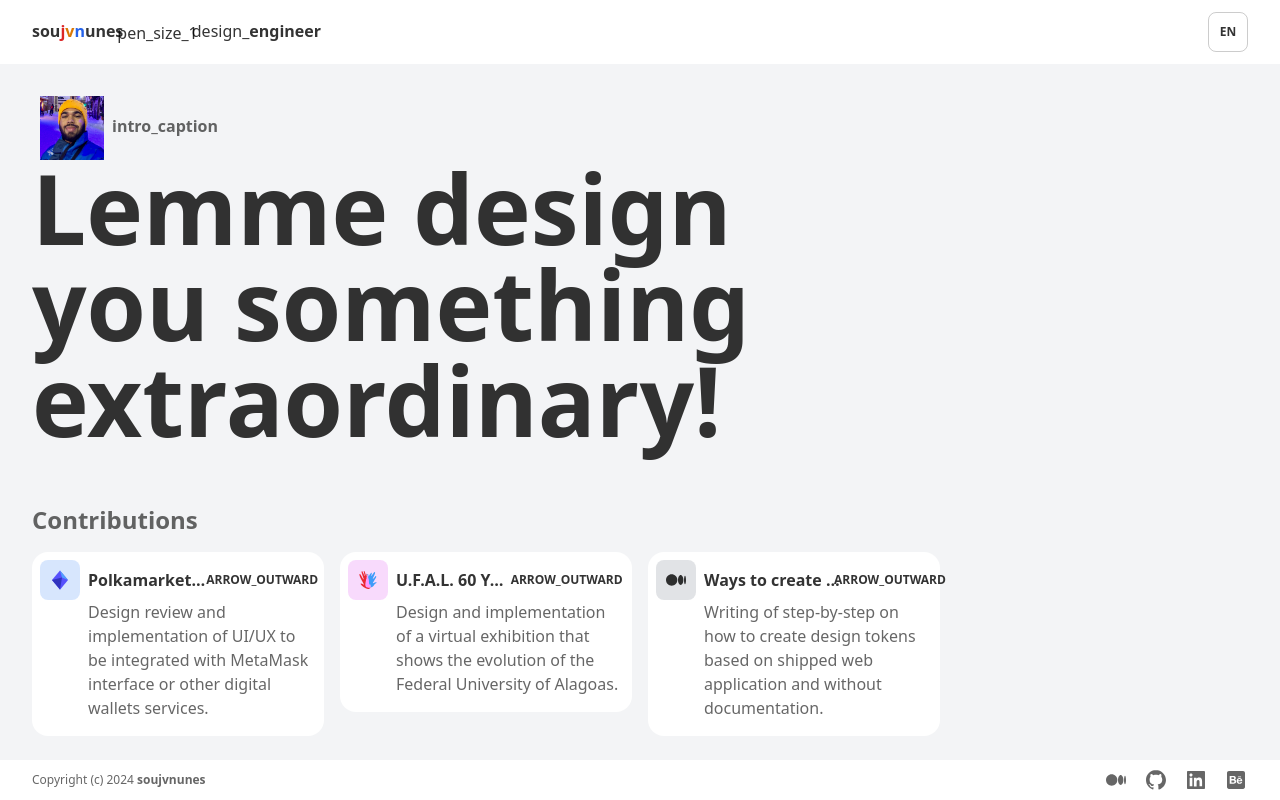
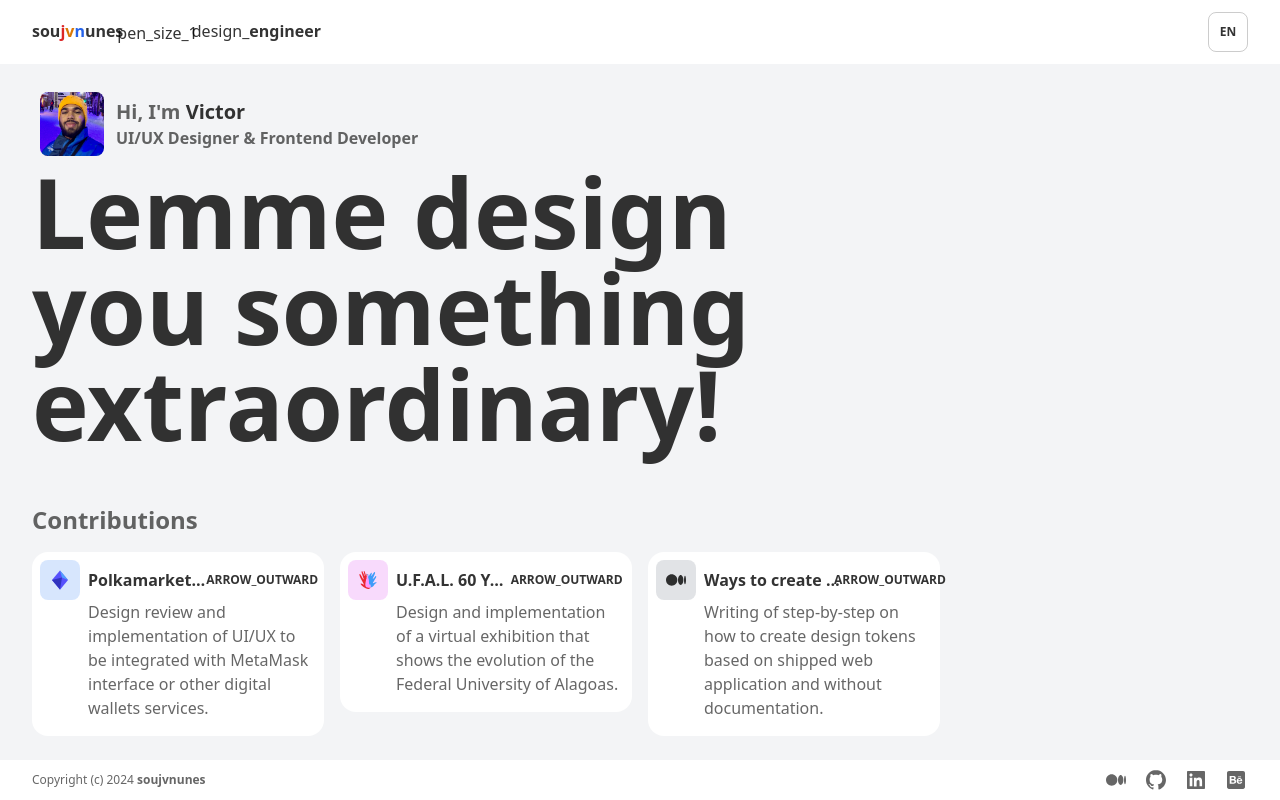
Before and after one commit to soujvnunes/soujvnunes.github.io, a React (Vite) app: page / in a window 1280 px wide. Built offline with nearby package versions, Linux system fonts and the light colour scheme.

Commit message:
feat(IntroSection): add title and description for intro caption

```diff
--- a/src/components/IntroSection.tsx
+++ b/src/components/IntroSection.tsx
@@ -1,6 +1,6 @@
 import { useTranslation } from "react-i18next";
+import { twMerge } from "tailwind-merge";
 import classNames from "consts/classNames";
-import cn from "helpers/cn";
 import me from "assets/me.jpg";
 
 export default function IntroSection() {
@@ -8,20 +8,34 @@ export default function IntroSection() {
 
   return (
     <section
-      className={cn(
+      className={twMerge(
+        classNames.container.root,
         "flex grow flex-col justify-center pb-4 pt-4",
-        classNames.container.root,
       )}
     >
-      <p className={cn("ml-1 inline-block lg:ml-2", classNames.text.secondary)}>
-        <img
-          className="inline-block h-10 w-10 lg:h-16 lg:w-16"
-          alt=""
-          src={me}
-        />
-        <strong className="ml-2">{t("intro_caption")}</strong>
+      <p
+        className={twMerge(
+          classNames.text.secondary,
+          "mb-2 ml-1 flex items-center gap-2 lg:ml-2 lg:gap-3",
+        )}
+      >
+        <img alt="" className="h-10 w-10 rounded-lg lg:h-16 lg:w-16" src={me} />
+        <span className="font-bold">
+          <span className="lg:text-xl">
+            {t("intro_caption_title")}{" "}
+            <span className="text-black/80 dark:text-white">Victor</span>
+          </span>
+          <span className="block max-lg:text-xs">
+            {t("intro_caption_description")}
+          </span>
+        </span>
       </p>
-      <h2 className={cn(classNames.text.headline, "mb-3 lg:mb-6 lg:text-8xl")}>
+      <h2
+        className={twMerge(
+          classNames.text.headline,
+          "mb-3 lg:mb-6 lg:text-8xl",
+        )}
+      >
         {t("intro_title")}
       </h2>
       {/*
@@ -29,7 +43,7 @@ export default function IntroSection() {
       todo: more about me
       <p>
         <button
-          className={cn(
+          className={twMerge(
             "font-serif italic text-2xl",
             classNames.text.secondary,
           )}
```
